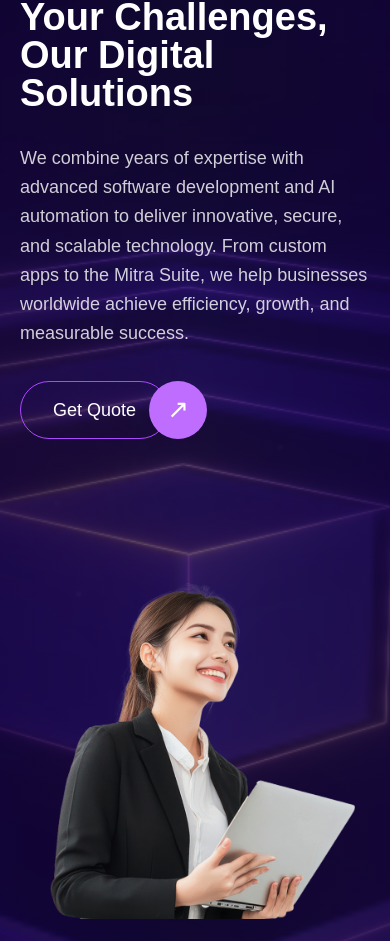
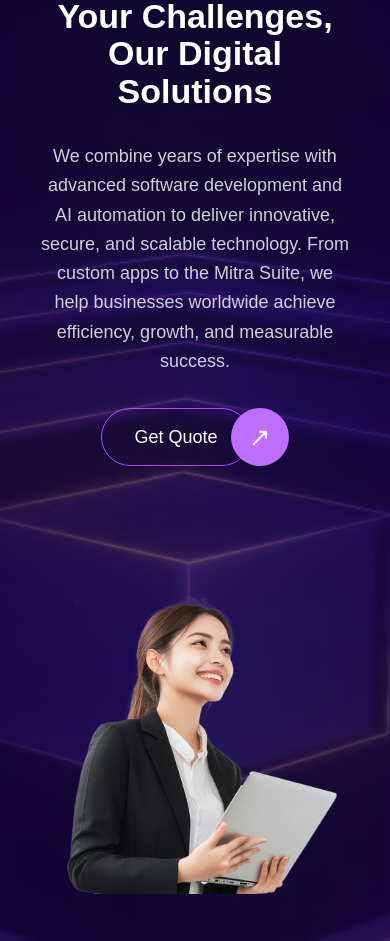
Before and after one commit to official1saurabh-ship-it/Biosoftech, a React (Vite) app: page / in a window 390 px wide. Shown: the part 3881-4822 px from the top of the page. Built offline with nearby package versions, Linux system fonts and the light colour scheme.

Commit message:
few more updates

```diff
--- a/src/components/sections/WhyChooseUs.jsx
+++ b/src/components/sections/WhyChooseUs.jsx
@@ -93,6 +93,11 @@ export default function WhyChooseUs() {
 
       flex
       items-center
+
+      px-10
+      sm:px-20
+      lg:px-32
+      xl:px-48
       "
     >
 
@@ -171,15 +176,12 @@ to-[#12003f]/40
         relative
         z-20
 
-        max-w-[1650px]
+        max-w-[1600px]
 
         mx-auto
 
-        px-5
-sm:px-8
-lg:px-16
-py-16
-lg:py-8
+        py-16
+        lg:py-20
 
         w-full
         "
@@ -189,10 +191,9 @@ lg:py-8
           className="
           grid
 
-        lg:grid-cols-[0.9fr_520px_1.15fr]
-        xl:grid-cols-[0.9fr_780px_1.15fr]
-        gap-10
-        lg:gap-0
+        lg:grid-cols-[1.1fr_1fr_1fr]
+        gap-12
+        lg:gap-20
 
           items-center
           "
@@ -200,7 +201,7 @@ lg:py-8
 
           {/* LEFT */}
 
-          <div>
+          <div className="w-full min-w-0 text-center lg:text-left">
 
             <span
               className="
@@ -229,12 +230,12 @@ lg:py-8
 
               font-black
 
-              leading-[1]
+              leading-[1.1]
 
-              text-[38px]
-              sm:text-[54px]
-              lg:text-[64px]
-              xl:text-[72px]
+              text-[34px]
+              sm:text-[48px]
+              lg:text-[54px]
+              xl:text-[64px]
               "
             >
               Your Challenges,
@@ -249,12 +250,10 @@ lg:py-8
               text-white/80
 
               text-lg
-              sm:text-[22px]
-              lg:text-[26px]
+              sm:text-[20px]
+              lg:text-[22px]
 
               leading-relaxed
-
-              max-w-[620px]
               "
             >
               We combine years of expertise with advanced software
@@ -271,6 +270,8 @@ lg:py-8
 
               flex
               items-center
+              justify-center
+              lg:justify-start
               "
             >
 
@@ -278,11 +279,11 @@ lg:py-8
                 className="
                 h-[58px]
                 sm:h-[70px]
-                lg:h-[84px]
+                lg:h-[80px]
 
                 px-8
                 sm:px-10
-                lg:px-14
+                lg:px-12
 
                 rounded-full
 
@@ -294,7 +295,7 @@ lg:py-8
 
                 text-lg
                 sm:text-2xl
-                lg:text-[28px]
+                lg:text-[24px]
                 "
               >
                 Get Quote
@@ -308,8 +309,8 @@ lg:py-8
                 h-[58px]
                 sm:w-[70px]
                 sm:h-[70px]
-                lg:w-[84px]
-                lg:h-[84px]
+                lg:w-[80px]
+                lg:h-[80px]
 
                 rounded-full
 
@@ -318,7 +319,7 @@ lg:py-8
                 text-white
 
                 text-[26px]
-                lg:text-[36px]
+                lg:text-[32px]
                 "
               >
                 ↗
@@ -338,6 +339,7 @@ lg:py-8
 
             className="
 relative
+min-w-0
 
 flex
 
@@ -345,11 +347,12 @@ justify-center
 
 items-end
 
-pt-20
+pt-10
+lg:pt-20
 
-h-[420px]
-lg:h-[620px]
-xl:h-[700px]
+h-[380px]
+lg:h-[520px]
+xl:h-[650px]
 "
           >
 
@@ -362,9 +365,10 @@ relative
 
 z-20
 
-w-[420px]
-lg:w-[560px]
-xl:w-[760px]
+w-full
+max-w-[380px]
+lg:max-w-[450px]
+xl:max-w-[600px]
 
 mt-auto
 
@@ -379,16 +383,12 @@ self-end
 
           <div
             className="
-pl-0
-lg:pl-10
+            w-full
+            min-w-0
+            lg:pl-5
 
-min-w-0
-lg:min-w-[420px]
-
-max-w-[520px]
-
-space-y-8
-lg:space-y-12
+            space-y-8
+            lg:space-y-12
 "
           >
 
@@ -421,7 +421,7 @@ shrink-0
 "
                 />
 
-                <div className="flex-1">
+                <div className="flex-1 min-w-0">
 
                   <h3
                     className="
@@ -429,12 +429,10 @@ text-white
 
 font-bold
 
-text-[22px]
-lg:text-[26px]
+text-[20px]
+lg:text-[24px]
 
 leading-[1.2]
-
-lg:whitespace-nowrap
 "
                   >
                     {item.title}
@@ -447,11 +445,9 @@ mt-3
 text-white/85
 
 text-base
-lg:text-[18px]
+lg:text-[17px]
 
 leading-[1.8]
-
-max-w-[450px]
 "
                   >
                     {item.desc}
```
Also changed, not shown: public/Screenshot 2026-05-20 143907.png (deleted).
